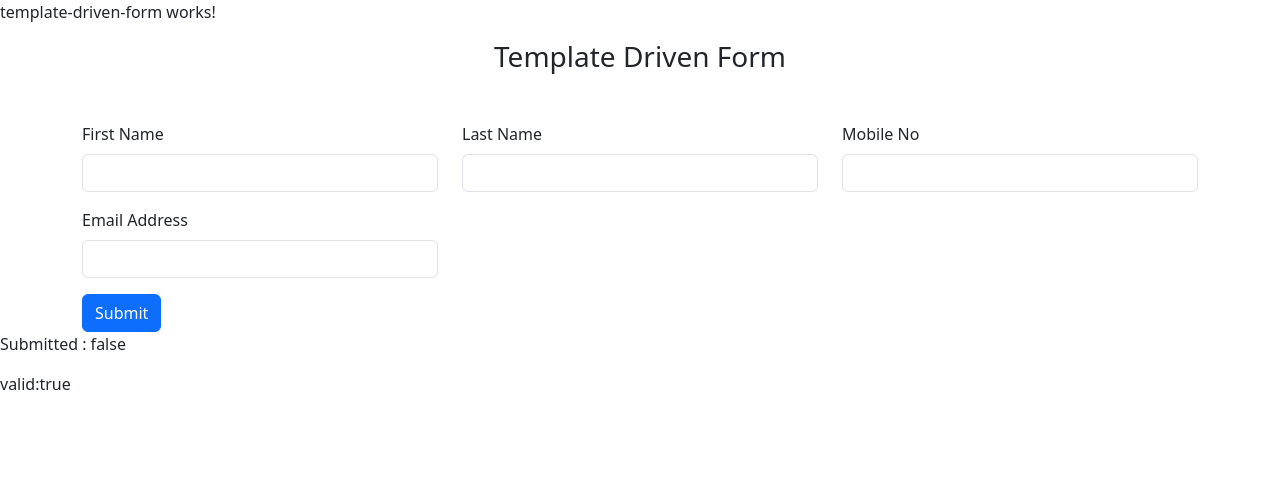
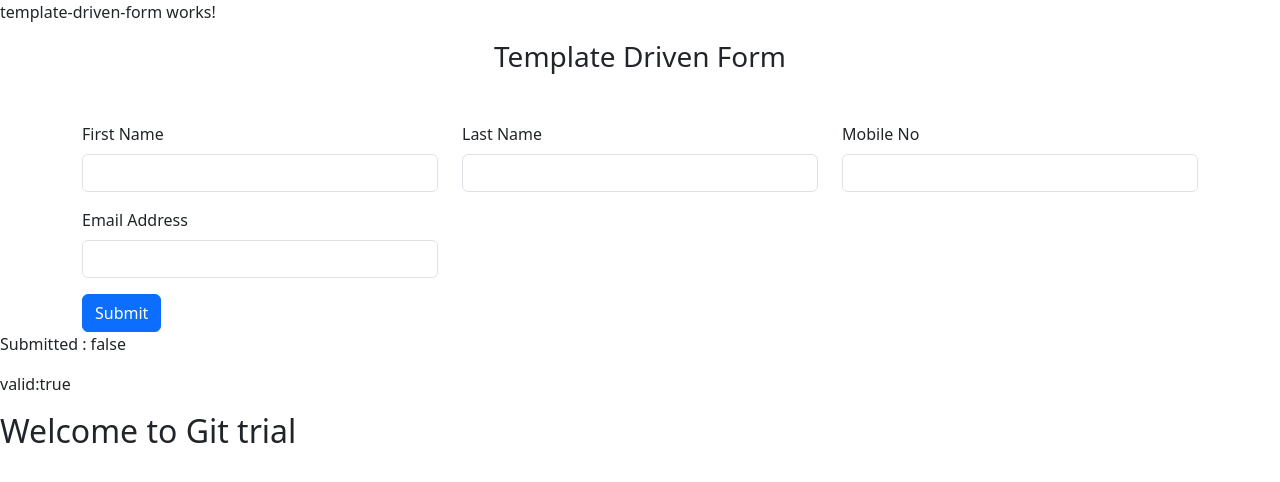
Before and after one commit to dipalihbadgujar/angular-demo, an Angular app: page / in a window 1280 px wide. Shown: the top 482 px of the page. Built offline with nearby package versions, Linux system fonts and the light colour scheme.

Commit message:
heading Added

```diff
--- a/src/app/app.component.html
+++ b/src/app/app.component.html
@@ -11,7 +11,7 @@
 <!-- <app-otp-vrrification></app-otp-vrrification> -->
 <!-- <app-productlist></app-productlist>  -->
 <app-template-driven-form></app-template-driven-form>
-
+<h2>Welcome to Git trial</h2>
 <!-- <h1>Welcome to Angular</h1>
  <p>Lorem, ipsum dolor sit amet consectetur adipisicing elit. Facere pariatur accusamus harum molestias cum quasi qui illo iusto, perspiciatis optio labore doloribus sapiente iste voluptas amet numquam a, officia dignissimos.</p>
  <h3>my new angular pages</h3>  -->
```
